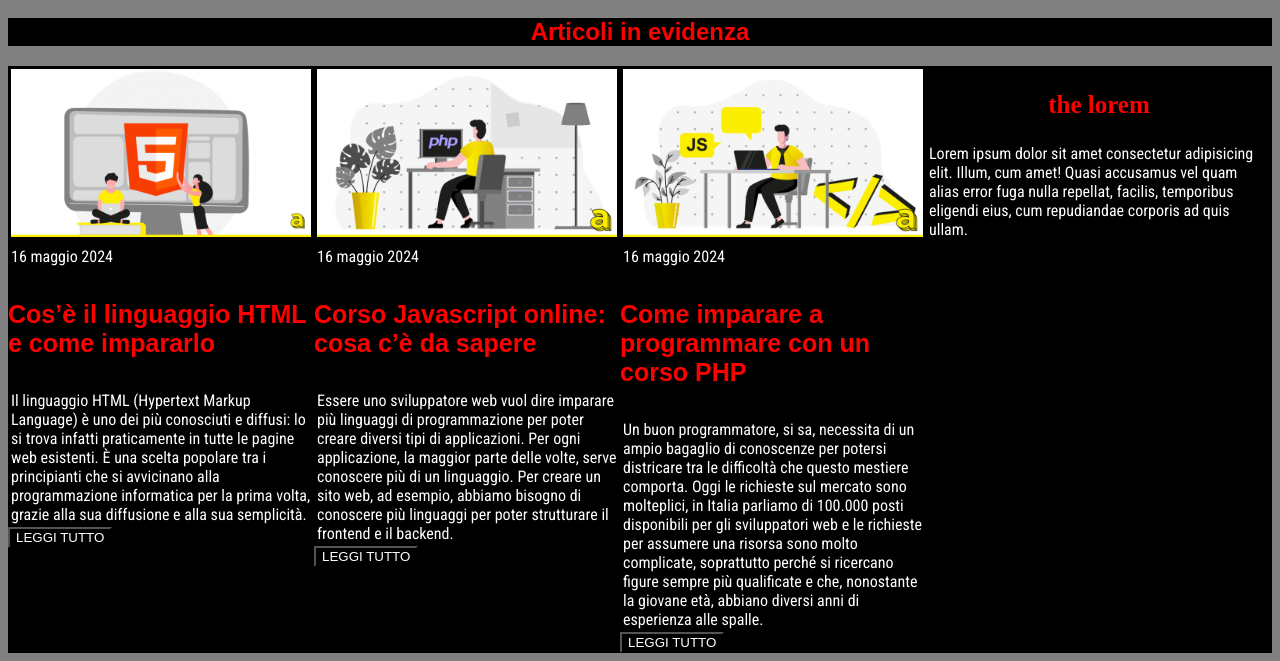
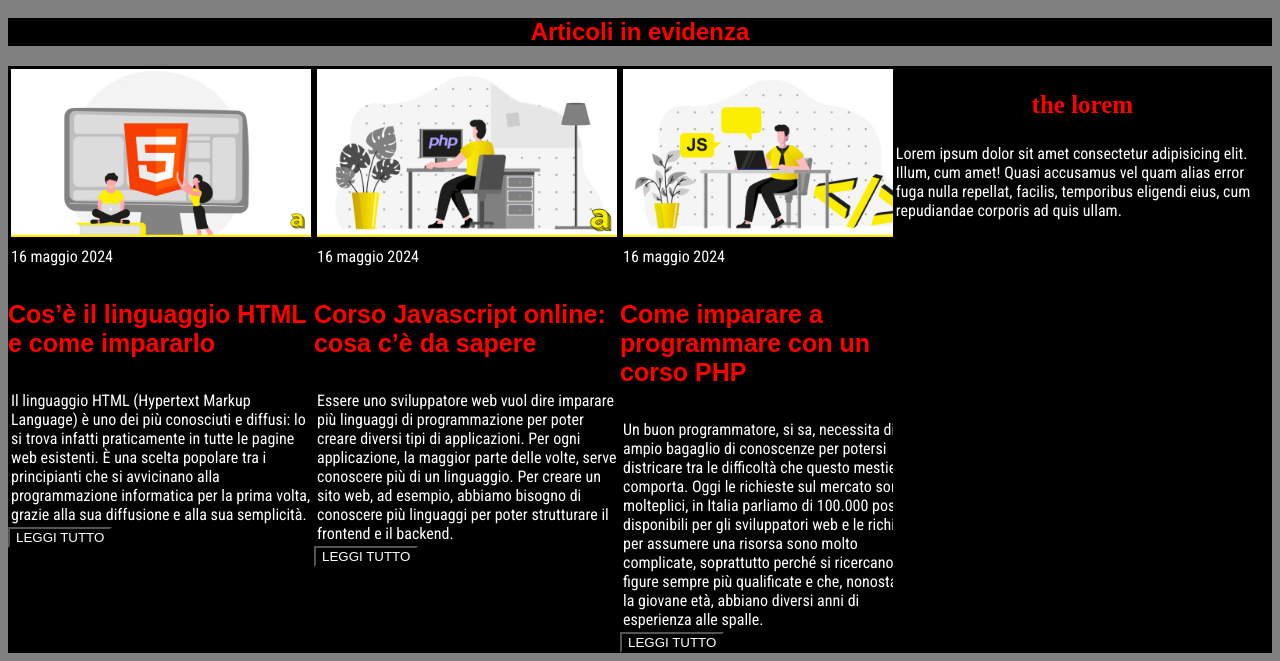
Before and after one commit to antonio-miranda27/esercizio-CSS-2, a plain HTML site: page index.html in a window 1280 px wide. Shown: the part 847-1508 px from the top of the page. Drawn offline with Linux system fonts and the light colour scheme.

Commit message:
fine esercizio css 2

```diff
--- a/style.css
+++ b/style.css
@@ -59,7 +59,7 @@ h4{color: red;
    width: 300px;}
 
 .negozio{display: flex;
-         width: 90%;}
+         width: 70%;}
 
 body{background-color:grey;}
 
```
Also changed, not shown: index.html (+1 -0 lines).
